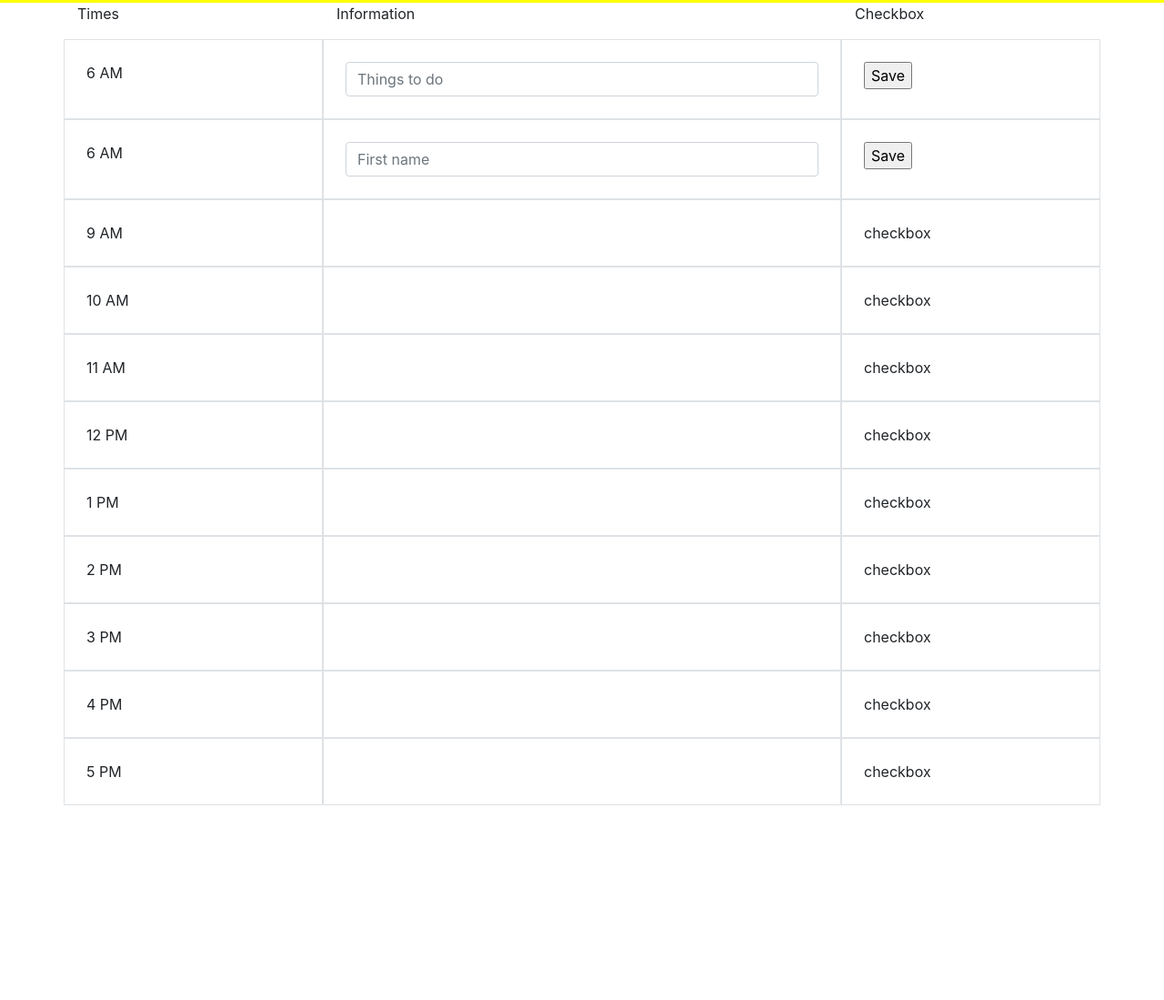
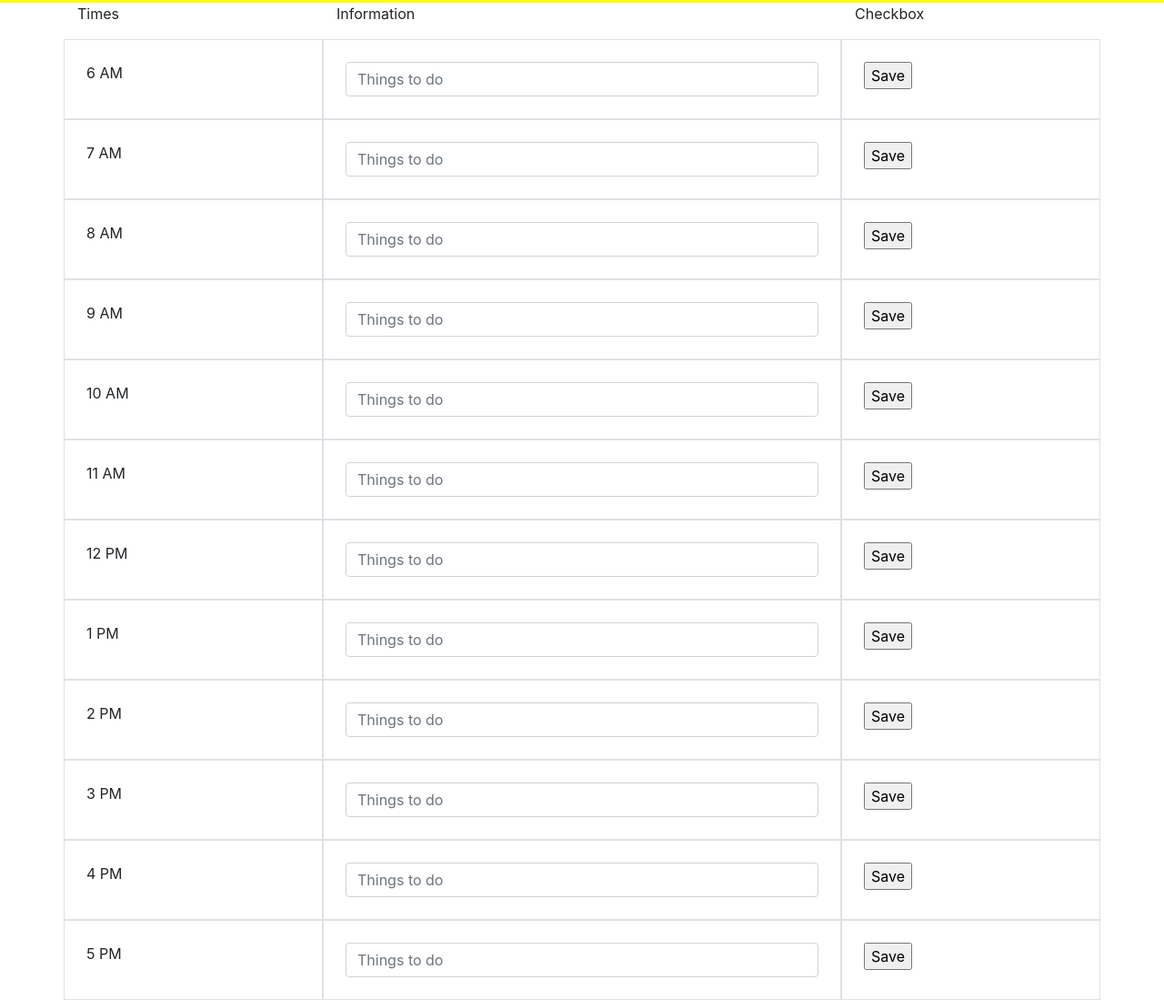
Before and after one commit to KatieMcbride/work-day-scheduler, a plain HTML site: page index.html in a window 1280 px wide. Shown: the part 153-1252 px from the top of the page at 91% size. Before the commit the page ends 1038 px from the top, so only its background shows below. Drawn offline with nearby package versions, Linux system fonts and the light colour scheme.

Commit message:
work on date

```diff
--- a/index.html
+++ b/index.html
@@ -46,62 +46,125 @@
         </form>
         <form>
             <div class="row">
-
-                    <div class="col-sm-3 border p-4">6 AM</div>
+                <div class="col-sm-3 border p-4">7 AM</div>
                 <div class="col-6 border p-4" id="rowInfo1">
-                            <input type="text" class="form-control" placeholder="First name">
+                    <input type="text" class="form-control" placeholder="Things to do">
                 </div>
                 <div class="col-3 border p-4">
                     <input type="button" id ="save"  value="Save">
                 </div>
-
             </div>
         </form>
-        <div class="row row-striped">
-                <div class="col-3 border p-4">9 AM</div>
-                <div class="col-6 border p-4" id="rowInfo4"></div>
-                <div class="col-3 border p-4">checkbox</div>
+       <form>
+            <div class="row">
+                <div class="col-sm-3 border p-4">8 AM</div>
+                <div class="col-6 border p-4" id="rowInfo1">
+                    <input type="text" class="form-control" placeholder="Things to do">
                 </div>
+                <div class="col-3 border p-4">
+                    <input type="button" id ="save"  value="Save">
+                </div>
+             </div>
+        </form>
+       <form>
             <div class="row">
-                <div class="col-3 border p-4">10 AM</div>
-                <div class="col-6 border p-4" id="rowInfo5"></div>
-                <div class="col-3 border p-4">checkbox</div>
+                <div class="col-sm-3 border p-4">9 AM</div>
+                <div class="col-6 border p-4" id="rowInfo1">
+                    <input type="text" class="form-control" placeholder="Things to do">
                 </div>
-        <div class="row row-striped">
-                <div class="col-3 border p-4">11 AM</div>
-                <div class="col-6 border p-4" id="rowInfo6"></div>
-                <div class="col-3 border p-4">checkbox</div>
+                <div class="col-3 border p-4">
+                    <input type="button" id ="save"  value="Save">
                 </div>
+             </div>
+        </form>
+       <form>
             <div class="row">
-                <div class="col-3 border p-4">12 PM</div>
-                <div class="col-6 border p-4" id="rowInfo7"></div>
-                <div class="col-3 border p-4">checkbox</div>
+                <div class="col-sm-3 border p-4">10 AM</div>
+                <div class="col-6 border p-4" id="rowInfo1">
+                    <input type="text" class="form-control" placeholder="Things to do">
                 </div>
-        <div class="row row-striped">
-                <div class="col-3 border p-4">1 PM</div>
-                <div class="col-6 border p-4" id="rowInfo8"></div>
-                <div class="col-3 border p-4">checkbox</div>
+                <div class="col-3 border p-4">
+                    <input type="button" id ="save"  value="Save">
                 </div>
+             </div>
+        </form>
+       <form>
             <div class="row">
-                <div class="col-3 border p-4">2 PM</div>
-                <div class="col-6 border p-4" id="rowInfo9"></div>
-                <div class="col-3 border p-4">checkbox</div>
+                <div class="col-sm-3 border p-4">11 AM</div>
+                <div class="col-6 border p-4" id="rowInfo1">
+                    <input type="text" class="form-control" placeholder="Things to do">
                 </div>
-        <div class="row row-striped">
-                <div class="col-3 border p-4">3 PM</div>
-                <div class="col-6 border p-4" id="rowInfo10"></div>
-                <div class="col-3 border p-4">checkbox</div>
+                <div class="col-3 border p-4">
+                    <input type="button" id ="save"  value="Save">
                 </div>
+             </div>
+        </form>
+        <form>
             <div class="row">
-                <div class="col-3 border p-4">4 PM</div>
-                <div class="col-6 border p-4" id="rowInfo11"></div>
-                <div class="col-3 border p-4">checkbox</div>
+                <div class="col-sm-3 border p-4">12 PM</div>
+                <div class="col-6 border p-4" id="rowInfo1">
+                    <input type="text" class="form-control" placeholder="Things to do">
                 </div>
-        <div class="row row-striped">
-                <div class="col-3 border p-4">5 PM</div>
-                <div class="col-6 border p-4" id="rowInfo12"></div>
-                <div class="col-3 border p-4">checkbox</div>
+                <div class="col-3 border p-4">
+                    <input type="button" id ="save"  value="Save">
                 </div>
+             </div>
+        </form>
+        <form>
+            <div class="row">
+                <div class="col-sm-3 border p-4">1 PM</div>
+                <div class="col-6 border p-4" id="rowInfo1">
+                    <input type="text" class="form-control" placeholder="Things to do">
+                </div>
+                <div class="col-3 border p-4">
+                    <input type="button" id ="save"  value="Save">
+                </div>
+             </div>
+        </form>
+        <form>
+            <div class="row">
+                <div class="col-sm-3 border p-4">2 PM</div>
+                <div class="col-6 border p-4" id="rowInfo1">
+                    <input type="text" class="form-control" placeholder="Things to do">
+                </div>
+                <div class="col-3 border p-4">
+                    <input type="button" id ="save"  value="Save">
+                </div>
+             </div>
+        </form>
+        <form>
+            <div class="row">
+                <div class="col-sm-3 border p-4">3 PM</div>
+                <div class="col-6 border p-4" id="rowInfo1">
+                    <input type="text" class="form-control" placeholder="Things to do">
+                </div>
+                <div class="col-3 border p-4">
+                    <input type="button" id ="save"  value="Save">
+                </div>
+             </div>
+        </form>
+        <form>
+            <div class="row">
+                <div class="col-sm-3 border p-4">4 PM</div>
+                <div class="col-6 border p-4" id="rowInfo1">
+                    <input type="text" class="form-control" placeholder="Things to do">
+                </div>
+                <div class="col-3 border p-4">
+                    <input type="button" id ="save"  value="Save">
+                </div>
+             </div>
+        </form>
+        <form>
+            <div class="row">
+                <div class="col-sm-3 border p-4">5 PM</div>
+                <div class="col-6 border p-4" id="rowInfo1">
+                    <input type="text" class="form-control" placeholder="Things to do">
+                </div>
+                <div class="col-3 border p-4">
+                    <input type="button" id ="save"  value="Save">
+                </div>
+             </div>
+        </form>
 
     </div>
 
--- a/script.js
+++ b/script.js
@@ -1,4 +1,8 @@
 $(document).ready(function(){
+    // var currentDate = new Date()
+    // $("#txtDate").datepicker().datepicker("setDate", new Date());
+
+
 
     // $("#save").click(function(){
     //     var textOne = document.getElementById("rowInfo1").value;
```
Lines whose indentation alone changed are shown as unchanged.
